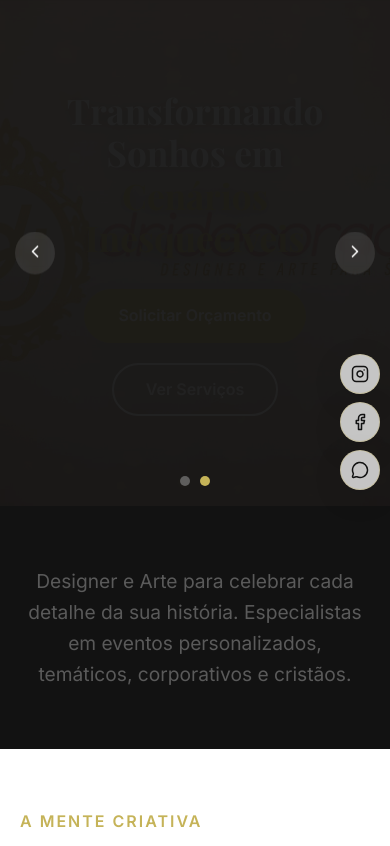
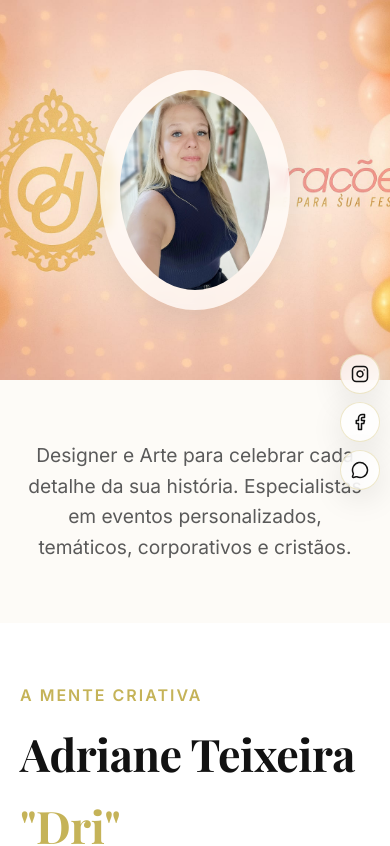
Before and after one commit to edinojr/dri_decora-es, a React (Vite) app: page / in a window 390 px wide. Shown: the top 846 px of the page. Built offline with nearby package versions, Linux system fonts and the light colour scheme.

Commit message:
UI: Simplify banner with logo and fix mobile image cutting

```diff
--- a/src/components/Hero.tsx
+++ b/src/components/Hero.tsx
@@ -1,139 +1,66 @@
-import React, { useState, useEffect } from 'react';
-import { motion, AnimatePresence } from 'framer-motion';
-import { ChevronLeft, ChevronRight } from 'lucide-react';
+import React from 'react';
+import { motion } from 'framer-motion';
 import banner from '../assets/banner.jpg';
+import logo from '../assets/logo.jpg';
 
 const Hero: React.FC = () => {
-  const slides = [
-    {
-      url: banner,
-      title1: "Transformando Sonhos em",
-      title2: "Cenários Inesquecíveis"
-    },
-    {
-      url: "/assets/images/slide1.png",
-      title1: "Sofisticação e Arte",
-      title2: "Para Sua Celebração"
-    }
-  ];
-
-  const [currentIndex, setCurrentIndex] = useState(0);
-
-  useEffect(() => {
-    const timer = setInterval(() => {
-      setCurrentIndex((prev) => (prev + 1) % slides.length);
-    }, 6000);
-    return () => clearInterval(timer);
-  }, [slides.length]);
-
-  const nextSlide = () => setCurrentIndex((prev) => (prev + 1) % slides.length);
-  const prevSlide = () => setCurrentIndex((prev) => (prev - 1 + slides.length) % slides.length);
-
   return (
-    <section className="hero-section" style={{ padding: '0', overflow: 'hidden', backgroundColor: 'var(--secondary)' }}>
-      <style>{`
-        @media (max-width: 768px) {
-          .hero-container-height {
-            height: 60vh !important;
-          }
-          .hero-title {
-            font-size: 2.2rem !important;
-            padding: 0 15px;
-          }
-          .hero-nav-btn {
-            padding: 10px !important;
-          }
-          .hero-nav-btn svg {
-            width: 20px !important;
-            height: 20px !important;
-          }
-        }
-      `}</style>
-
-      {/* Carousel Container */}
-      <div className="hero-container-height" style={{ position: 'relative', height: '75vh', width: '100%', transition: 'height 0.3s' }}>
-        <AnimatePresence mode="wait">
-          <motion.div
-            key={currentIndex}
-            initial={{ opacity: 0 }}
-            animate={{ opacity: 1 }}
-            exit={{ opacity: 0 }}
-            transition={{ duration: 1 }}
+    <section className="hero-section" style={{ padding: '0', overflow: 'hidden', backgroundColor: 'var(--accent)' }}>
+      {/* Banner Container */}
+      <div
         style={{
-              position: 'absolute',
-              inset: 0,
-              backgroundImage: `linear-gradient(rgba(0,0,0,0.1), rgba(0,0,0,0.4)), url(${slides[currentIndex].url})`,
+          position: 'relative',
+          width: '100%',
+          height: '70vh', // Default for desktop
+          backgroundImage: `url(${banner})`,
           backgroundSize: 'cover',
           backgroundPosition: 'center',
           display: 'flex',
           alignItems: 'center',
           justifyContent: 'center',
         }}
+        className="responsive-banner"
       >
-            <div className="container" style={{ textAlign: 'center', color: 'white' }}>
-              <motion.h1
-                initial={{ y: 30, opacity: 0 }}
-                animate={{ y: 0, opacity: 1 }}
-                transition={{ delay: 0.2 }}
-                className="hero-title"
-                style={{ fontSize: 'clamp(2rem, 8vw, 3.5rem)', marginBottom: '20px', lineHeight: '1.2', textShadow: '0 2px 15px rgba(0,0,0,0.4)' }}
+        <style>{`
+          @media (max-width: 768px) {
+            .responsive-banner {
+              height: 45vh !important;
+              background-position: top center !important;
+            }
+            .hero-logo {
+              max-width: 150px !important;
+            }
+          }
+        `}</style>
+
+        {/* Logo Overlay */}
+        <motion.div
+          initial={{ opacity: 0, scale: 0.9 }}
+          animate={{ opacity: 1, scale: 1 }}
+          transition={{ duration: 1 }}
+          style={{
+            zIndex: 10,
+            padding: '20px',
+            backgroundColor: 'rgba(255, 255, 255, 0.7)',
+            borderRadius: '50%',
+            boxShadow: '0 10px 40px rgba(0,0,0,0.1)',
+            backdropFilter: 'blur(5px)',
+            display: 'flex',
+            alignItems: 'center',
+            justifyContent: 'center'
+          }}
         >
-                {slides[currentIndex].title1} <br />
-                <span style={{ color: 'var(--primary)' }}>{slides[currentIndex].title2}</span>
-              </motion.h1>
-
-              <motion.div
-                initial={{ y: 20, opacity: 0 }}
-                animate={{ y: 0, opacity: 1 }}
-                transition={{ delay: 0.4 }}
-                style={{ display: 'flex', gap: '20px', justifyContent: 'center', marginTop: '30px', flexWrap: 'wrap', padding: '0 20px' }}
-              >
-                <a href="#leads" className="premium-button">Solicitar Orçamento</a>
-                <a href="#servicos" className="premium-button secondary" style={{ color: 'white', borderColor: 'white' }}>Ver Serviços</a>
-              </motion.div>
-            </div>
-          </motion.div>
-        </AnimatePresence>
-
-        {/* Navigation Arrows */}
-        {slides.length > 1 && (
-          <>
-            <button
-              onClick={prevSlide}
-              className="hero-nav-btn"
-              style={{ position: 'absolute', left: '15px', top: '50%', transform: 'translateY(-50%)', background: 'rgba(255,255,255,0.1)', border: 'none', borderRadius: '50%', padding: '15px', color: 'white', cursor: 'pointer', zIndex: 10, backdropFilter: 'blur(5px)' }}
-              aria-label="Slide anterior"
-            >
-              <ChevronLeft size={24} />
-            </button>
-            <button
-              onClick={nextSlide}
-              className="hero-nav-btn"
-              style={{ position: 'absolute', right: '15px', top: '50%', transform: 'translateY(-50%)', background: 'rgba(255,255,255,0.1)', border: 'none', borderRadius: '50%', padding: '15px', color: 'white', cursor: 'pointer', zIndex: 10, backdropFilter: 'blur(5px)' }}
-              aria-label="Próximo slide"
-            >
-              <ChevronRight size={24} />
-            </button>
-          </>
-        )}
-
-        {/* Dots */}
-        <div style={{ position: 'absolute', bottom: '20px', left: '50%', transform: 'translateX(-50%)', display: 'flex', gap: '10px', zIndex: 10 }}>
-          {slides.map((_, i) => (
-            <div
-              key={i}
-              onClick={() => setCurrentIndex(i)}
+          <img
+            src={logo}
+            alt="Dri Decorações Logo"
+            className="hero-logo"
             style={{
-                width: '10px',
-                height: '10px',
-                borderRadius: '50%',
-                backgroundColor: i === currentIndex ? 'var(--primary)' : 'rgba(255,255,255,0.3)',
-                cursor: 'pointer',
-                transition: 'all 0.3s'
+              maxWidth: '220px',
+              height: 'auto',
+              borderRadius: '50%'
             }}
           />
-          ))}
-        </div>
+        </motion.div>
       </div>
 
       {/* Intro Text */}
@@ -142,7 +69,13 @@ const Hero: React.FC = () => {
           initial={{ opacity: 0 }}
           whileInView={{ opacity: 1 }}
           viewport={{ once: true }}
-          style={{ fontSize: '1.2rem', color: 'var(--text-light)', maxWidth: '800px', margin: '0 auto' }}
+          style={{
+            fontSize: '1.2rem',
+            color: 'var(--text-light)',
+            maxWidth: '800px',
+            margin: '0 auto',
+            lineHeight: '1.6'
+          }}
         >
           Designer e Arte para celebrar cada detalhe da sua história. Especialistas em eventos personalizados,
           temáticos, corporativos e cristãos.
--- a/src/components/PortfolioGallery.tsx
+++ b/src/components/PortfolioGallery.tsx
@@ -70,8 +70,13 @@ const PortfolioGallery: React.FC = () => {
                             padding: '0'
                         }}>
                             {/* Image Part */}
-                            <div style={{ position: 'relative', minHeight: '400px' }}>
-                                <img src={service.image} alt={service.title} style={{ width: '100%', height: '100%', objectFit: 'cover' }} />
+                            <div className="gallery-image-container" style={{ position: 'relative', minHeight: '400px', overflow: 'hidden' }}>
+                                <img
+                                    src={service.image}
+                                    alt={service.title}
+                                    style={{ width: '100%', height: '100%', objectFit: 'cover' }}
+                                    className="gallery-img"
+                                />
                                 <div style={{
                                     position: 'absolute',
                                     bottom: 0,
@@ -84,6 +89,17 @@ const PortfolioGallery: React.FC = () => {
                                     <h3 style={{ fontSize: '2rem', marginBottom: '5px' }}>{service.title}</h3>
                                     <p style={{ opacity: 0.9 }}>Transformando sonhos em realidade inesquecível.</p>
                                 </div>
+                                <style>{`
+                                    @media (max-width: 768px) {
+                                        .gallery-image-container {
+                                            min-height: 250px !important;
+                                        }
+                                        .gallery-img {
+                                            object-fit: contain !important;
+                                            background-color: #f8f8f8;
+                                        }
+                                    }
+                                `}</style>
                             </div>
 
                             {/* Text Part */}
```
Also changed, not shown: src/assets/logo.jpg (added). Lines whose indentation alone changed are shown as unchanged.
